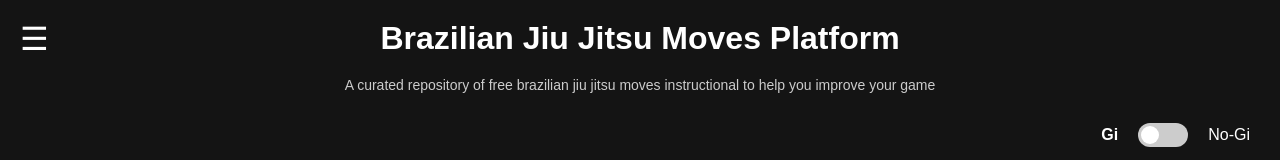
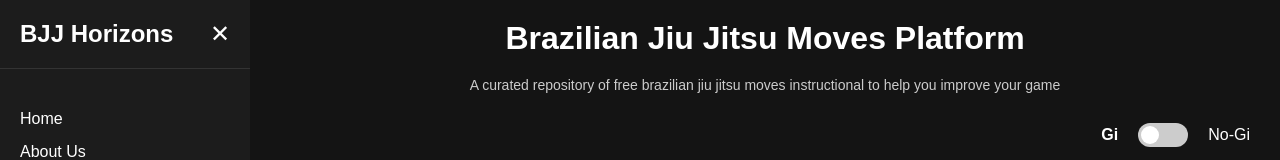
Before and after one commit to douglasvg/Bjj-Horizons, a React (Vite) app: page / in a window 1280 px wide. Shown: the top 160 px of the page. Built offline with nearby package versions, Linux system fonts and the light colour scheme; no server answers; the database is empty.

Commit message:
Initial commit from your app

```diff
--- a/src/App.jsx
+++ b/src/App.jsx
@@ -1,4 +1,4 @@
-import React, { useState } from 'react';
+import React, { useEffect, useState } from 'react';
     import Sidebar from './components/Sidebar';
     import VideoGrid from './components/VideoGrid';
     import Toggle from './components/Toggle';
@@ -7,7 +7,7 @@ import React, { useState } from 'react';
     import './App.css';
 
     function App() {
-      const [isSidebarOpen, setIsSidebarOpen] = useState(false);
+      const [isSidebarOpen, setIsSidebarOpen] = useState(window.innerWidth >= 769);
       const [filter, setFilter] = useState(null);
       const [uniformFilter, setUniformFilter] = useState('Gi');
       const [selectedVideo, setSelectedVideo] = useState(null);
```
